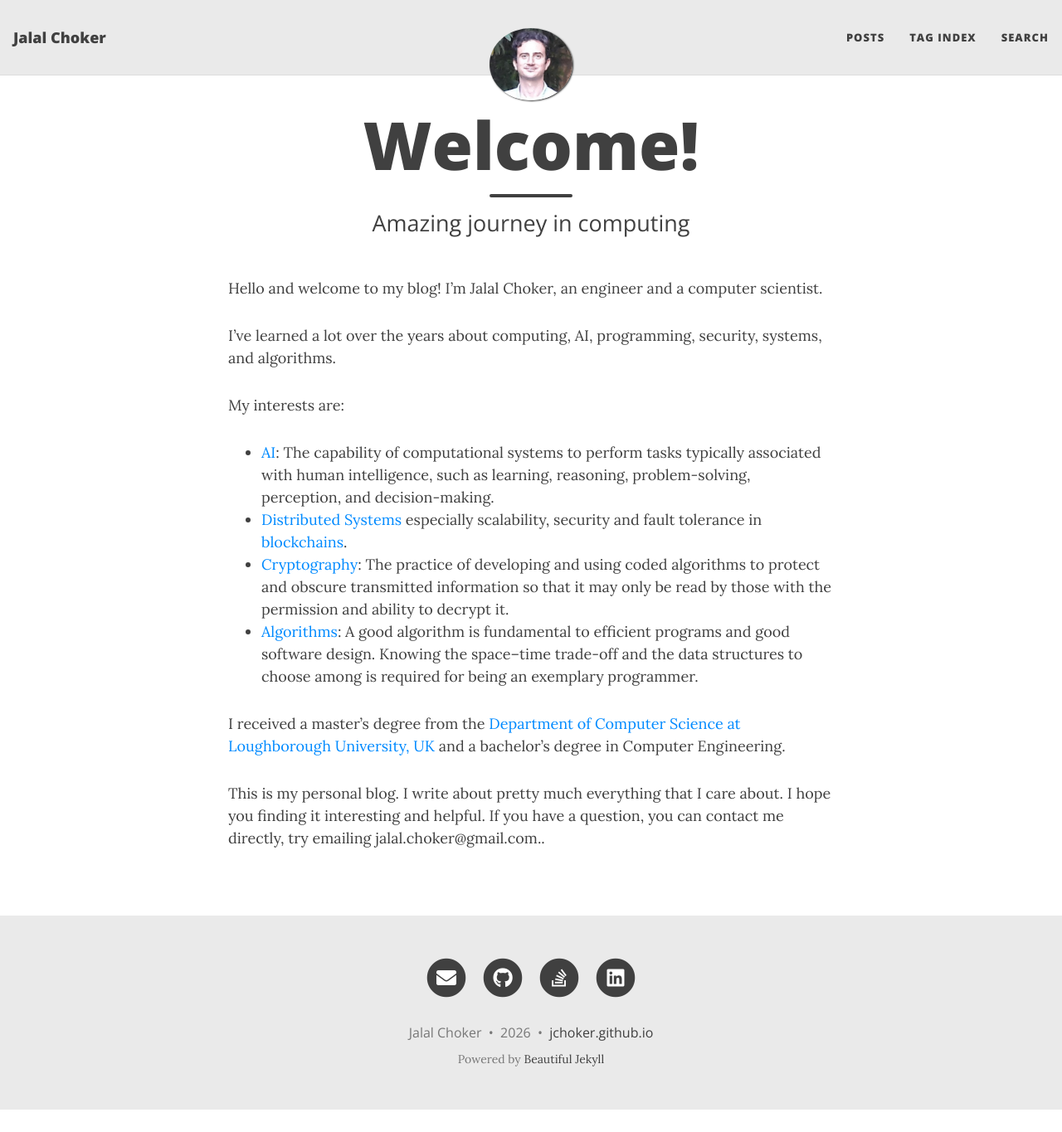
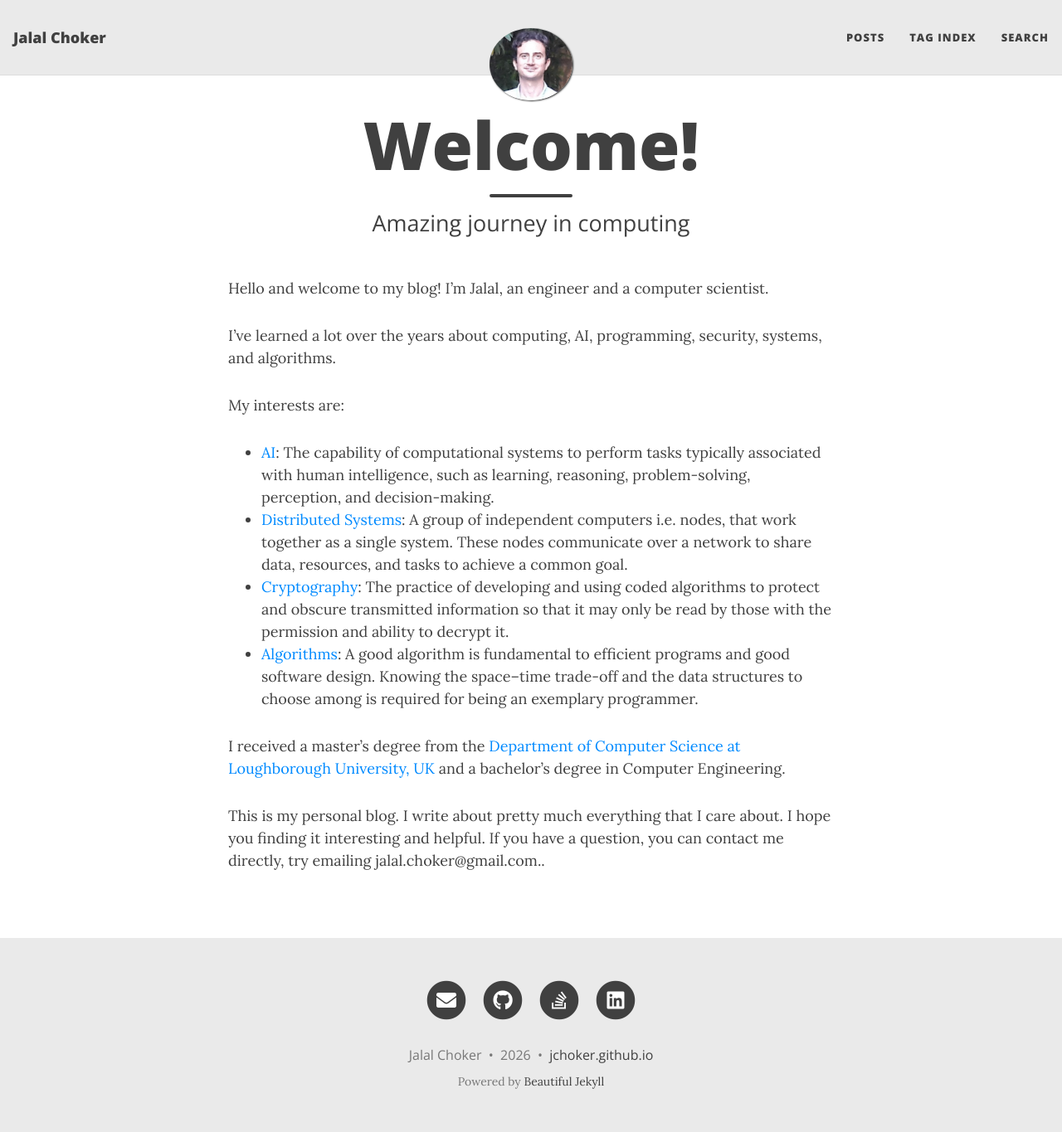
Before and after one commit to jchoker/jchoker.github.io, a Jekyll site: the page built from index.md, in a window 1280 px wide and 1365 px high. Shown: the whole window at 83% size. Built offline with Jekyll 4.4.1, drawn with Linux system fonts in a browser that asks for light colours; nearby versions of some CDN libraries.

Commit message:
Update index.md

```diff
--- a/index.md
+++ b/index.md
@@ -5,13 +5,13 @@ subtitle: Amazing journey in computing
 use-site-title: false
 ---
 
-Hello and welcome to my blog! I’m Jalal Choker, an engineer and a computer scientist.
+Hello and welcome to my blog! I’m Jalal, an engineer and a computer scientist.
 
 I’ve learned a lot over the years about computing, AI, programming, security, systems, and algorithms.
 
 My interests are:
 * [AI](https://en.wikipedia.org/wiki/Artificial_intelligence): The capability of computational systems to perform tasks typically associated with human intelligence, such as learning, reasoning, problem-solving, perception, and decision-making.
-* [Distributed Systems](https://www.splunk.com/en_us/blog/learn/distributed-systems.html) especially scalability, security and fault tolerance in [blockchains](https://www.ibm.com/think/topics/blockchain).
+* [Distributed Systems](https://www.splunk.com/en_us/blog/learn/distributed-systems.html): A group of independent computers i.e. nodes, that work together as a single system. These nodes communicate over a network to share data, resources, and tasks to achieve a common goal.
 * [Cryptography](https://www.ibm.com/think/topics/cryptography): The practice of developing and using coded algorithms to protect and obscure transmitted information so that it may only be read by those with the permission and ability to decrypt it.
 * [Algorithms](https://mitpress.mit.edu/books/introduction-algorithms-third-edition/): A good algorithm is fundamental to efficient programs and good software design. Knowing the space–time trade-off and the data structures to choose among is required for being an exemplary programmer.
 
```
